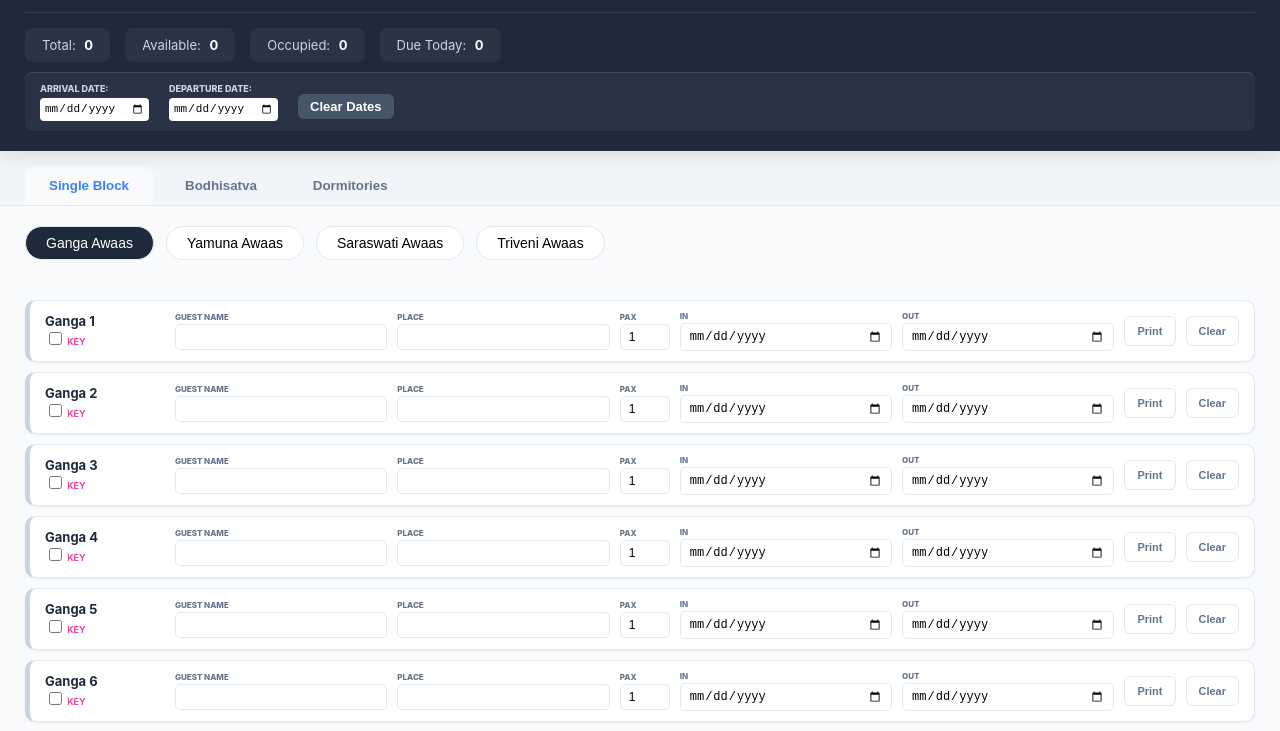
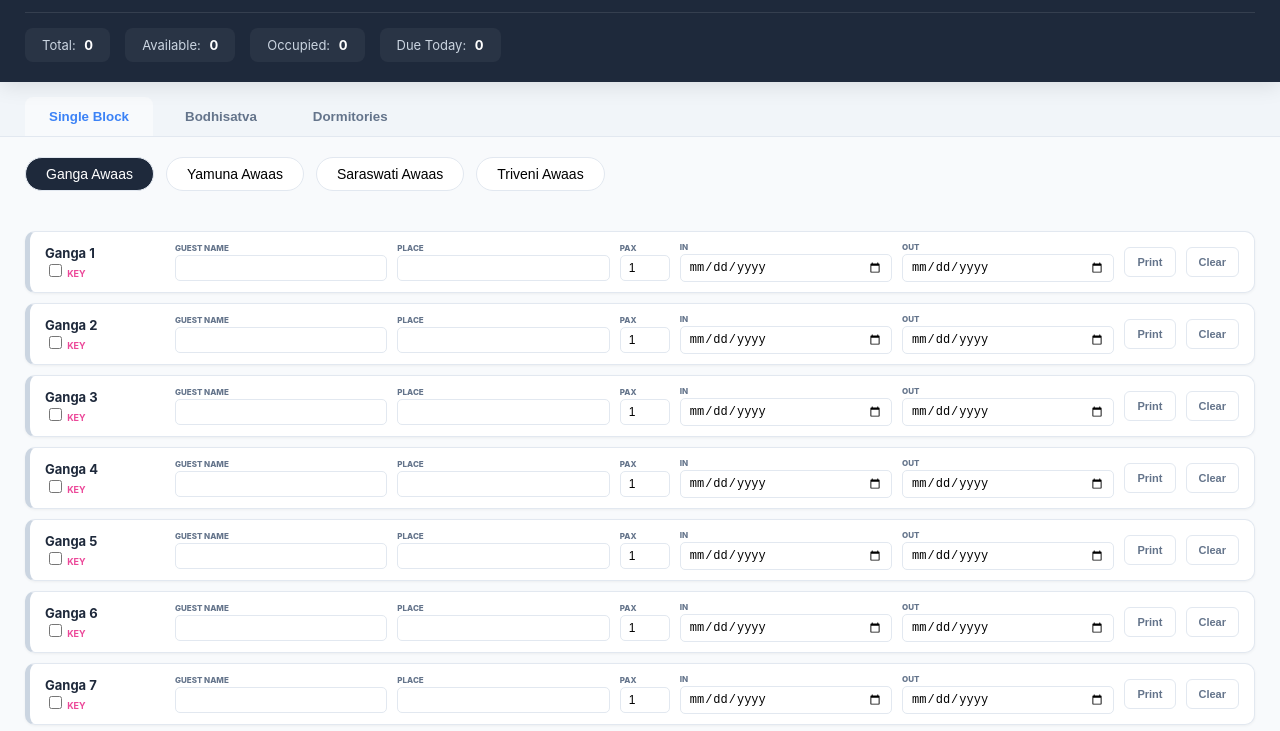
Before and after one commit to Dgreat-code/room_allocation, a plain HTML site: page index.html in a window 1280 px wide. Shown: the part 62-793 px from the top of the page. Drawn offline with Linux system fonts and the light colour scheme; no server answers.

Commit message:
Update index.html

```diff
--- a/index.html
+++ b/index.html
@@ -1,3 +1,5 @@
+
+
 <!DOCTYPE html>
 <html lang="en">
 <head>
@@ -200,20 +202,6 @@
         <div class="stat-card" onclick="filterByStatus('occ', event)">Occupied: <b id="stat-occ">0</b></div>
         <div class="stat-card" onclick="filterByStatus('due', event)">Due Today: <b id="stat-due">0</b></div>
     </div>
-
-    <div class="stats-container" style="background: rgba(255,255,255,0.05); margin-top: 10px; padding: 10px 15px; border-radius: 8px;">
-        <div style="display: flex; gap: 20px; align-items: center;">
-            <div class="form-group">
-                <label style="color: #cbd5e1; font-size: 9px;">Arrival Date:</label>
-                <input type="date" id="filter-in" onchange="findGuestsByDate('in')" style="padding: 4px; border-radius: 4px; border: none; font-size: 11px;">
-            </div>
-            <div class="form-group">
-                <label style="color: #cbd5e1; font-size: 9px;">Departure Date:</label>
-                <input type="date" id="filter-out" onchange="findGuestsByDate('out')" style="padding: 4px; border-radius: 4px; border: none; font-size: 11px;">
-            </div>
-            <button onclick="clearDateFilter()" class="btn-header" style="background: #475569; padding: 5px 12px; margin-top: 10px;">Clear Dates</button>
-        </div>
-    </div>
 </header>
 
 <nav class="nav-l1 no-print">
@@ -372,6 +360,8 @@ function preparePrint(uid, label) {
     const checkout = formatDate(document.getElementById(`out-${uid}`).value);
     const persons = document.getElementById(`p-${uid}`) ? parseInt(document.getElementById(`p-${uid}`).value) || 1 : 1;
 
+    // Extract only the first name (supports comma or semicolon)
+    // If you type "Tina, Jerry", firstName becomes "Tina"
     const firstName = rawValue.split(/[;,]/)[0].trim();
 
     const activeTab = document.querySelector('.tab-btn.active').innerText;
@@ -393,6 +383,9 @@ function preparePrint(uid, label) {
     printArea.innerHTML = '';
 
     for(let i=0; i < persons; i++) {
+        // Logic:
+        // Card 1 (i=0): Prints the first name extracted.
+        // Card 2+ (i>0): Prints an empty string for manual writing.
         const displayName = (i === 0) ? firstName : "";
 
         printArea.innerHTML += `
@@ -565,46 +558,6 @@ function formatDate(dateStr) {
     const [year, month, day] = dateStr.split('-');
     return `${day}/${month}/${year}`;
 }
-
-// NEW FILTERING FUNCTIONS
-function findGuestsByDate(type) {
-    const filterDate = document.getElementById(`filter-${type}`).value;
-    if (!filterDate) return;
-
-    // Clear the other date input to avoid mixed results
-    if (type === 'in') document.getElementById('filter-out').value = '';
-    else document.getElementById('filter-in').value = '';
-
-    const cards = document.querySelectorAll('.card');
-    let foundCount = 0;
-
-    cards.forEach(card => {
-        const uid = card.id.replace('card-', '');
-        const dateInput = document.getElementById(`${type}-${uid}`);
-        const dateVal = dateInput ? dateInput.value : null;
-
-        if (dateVal === filterDate) {
-            card.style.display = 'flex';
-            foundCount++;
-        } else {
-            card.style.display = 'none';
-        }
-    });
-
-    // Automatically expand all tabs so user can see results across buildings
-    document.querySelectorAll('.page').forEach(p => p.classList.add('active-block'));
-    document.querySelectorAll('.building-section').forEach(s => s.classList.add('active-block'));
-    document.querySelectorAll('.floor-section').forEach(f => f.classList.add('active-block'));
-
-    alert(`Found ${foundCount} guests for the selected date.`);
-}
-
-function clearDateFilter() {
-    document.getElementById('filter-in').value = '';
-    document.getElementById('filter-out').value = '';
-    // Reload is the cleanest way to restore the original tab UI state
-    location.reload();
-}
 </script>
 </body>
 </html>
```
